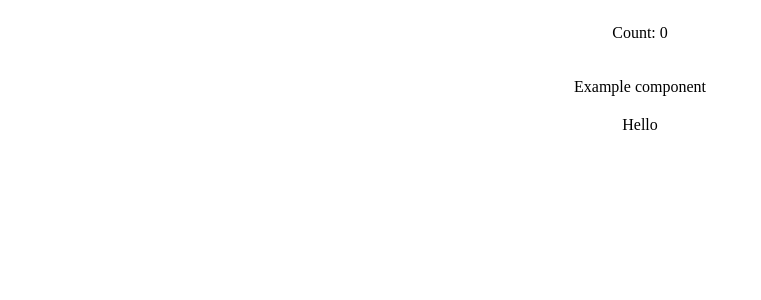
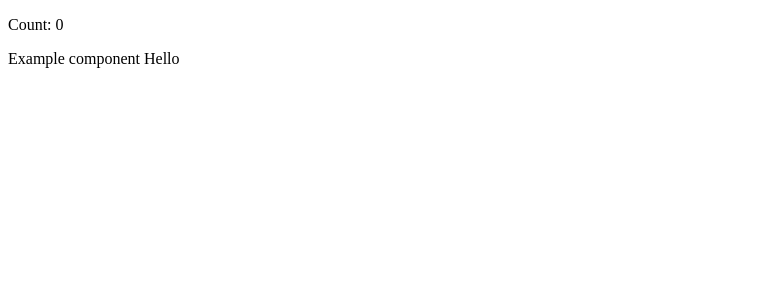
Before and after one commit to TheAlmightyMight/React-Webpack-Template, a React app: page / in a window 1280 px wide. Shown: the top 300 px of the page, without its empty margins (0-761 px from the left). Built offline with nearby package versions, Linux system fonts and the light colour scheme; the HTML template or start-up script is replaced by a standard one.

Commit message:
feat: added scss support

```diff
--- a/package.json
+++ b/package.json
@@ -60,7 +60,8 @@
 		"postcss-nested": "6.0.1",
 		"postcss-preset-env": "8.3.2",
 		"prettier": "3.0.0",
-		"sass-loader": "13.2.2",
+		"sass": "^1.63.6",
+		"sass-loader": "^13.2.2",
 		"style-loader": "3.3.2",
 		"stylelint": "15.6.1",
 		"stylelint-config-clean-order": "5.0.1",
--- a/src/App.tsx
+++ b/src/App.tsx
@@ -1,7 +1,7 @@
 import React from 'react'
 import { Route, Routes } from 'react-router'
 import { Counter } from './components/Counter'
-import './style.css'
+import './styles/main.scss'
 
 export const App = () => {
 	return (
--- a/src/components/Counter.tsx
+++ b/src/components/Counter.tsx
@@ -4,7 +4,7 @@ export const Counter: React.FC = () => {
 	const [count, setCount] = useState(0)
 
 	return (
-		<div className='class'>
+		<div>
 			<p onClick={() => setCount(prev => prev + 1)}>Count: {count}</p>
 			Example component <span>Hello</span>
 		</div>
--- a/src/style.css
+++ /dev/null
@@ -1,10 +0,0 @@
-p {
-	border: 0;
-}
-
-.class {
-	display: grid;
-	gap: 20px;
-	place-items: center;
-	margin: 0;
-}
--- /dev/null
+++ b/src/styles/main.scss
@@ -0,0 +1,3 @@
+p {
+	border: 0;
+}
--- a/webpack.config.base.ts
+++ b/webpack.config.base.ts
@@ -14,10 +14,10 @@ export default {
 	},
 	module: {
 		rules: [
-			{ test: /\.svg/, type: 'asset/inline' }, // https://webpack.js.org/guides/asset-modules/
+			{ test: /\.svg/, type: 'asset/inline' },
 			{
-				test: /\.(png|jpe?g|gif|woff|woff2?|eot|ttf|otf|webp|avif)$/i, // Matches any of the specified file types
-				type: 'asset/resource', // Uses the asset modules to emit the file as a separate asset instead of inlining it
+				test: /\.(png|jpe?g|gif|woff|woff2?|eot|ttf|otf|webp|avif)$/i,
+				type: 'asset/resource',
 			},
 		],
 	},
--- a/webpack.config.development.ts
+++ b/webpack.config.development.ts
@@ -16,7 +16,6 @@ const devServer: DevServerConfiguration = {
 	},
 	proxy: {},
 	open: true,
-	https: true,
 	http2: true,
 	compress: true,
 }
@@ -38,8 +37,20 @@ export default merge(Base, {
 					'style-loader',
 					{
 						loader: 'css-loader',
-						options: { sourceMap: true },
+						options: { sourceMap: true, modules: true },
 					},
+					'postcss-loader',
+				],
+			},
+			{
+				test: /\.s[ac]ss$/i,
+				use: [
+					'style-loader',
+					{
+						loader: 'css-loader',
+						options: { sourceMap: true, modules: true },
+					},
+					{ loader: 'sass-loader', options: { sourceMap: true } },
 					'postcss-loader',
 				],
 			},
```
Also changed, not shown: webpack.config.prod.ts (+14 -1 lines), 2 other files (tests, documents, lock files or other folders).
